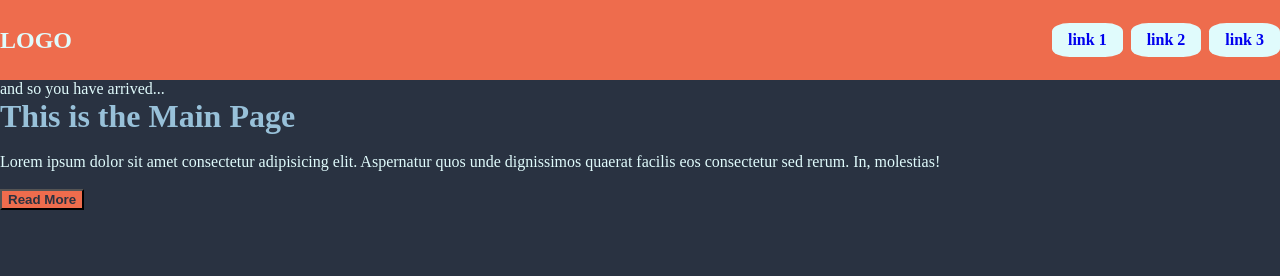
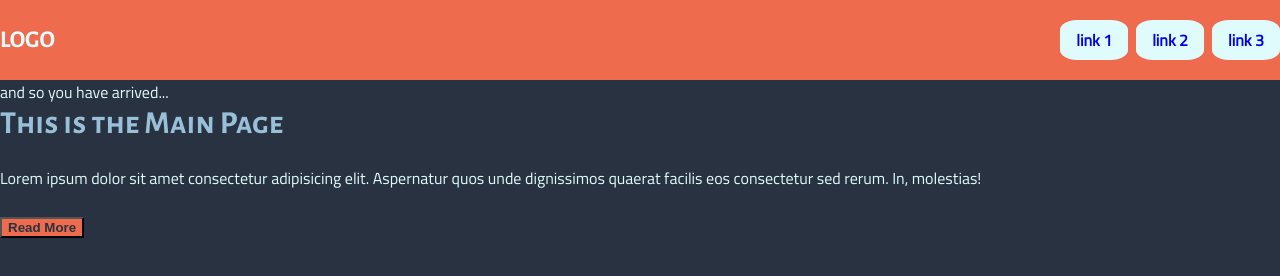
Before and after one commit to gfunk77/navbar-practice, a plain HTML site: page index.html in a window 1280 px wide. Drawn offline with Linux system fonts and the light colour scheme.

Commit message:
change fonts

```diff
--- a/style.css
+++ b/style.css
@@ -1,5 +1,10 @@
+@import url("https://fonts.googleapis.com/css2?family=Alegreya+Sans+SC:wght@700&family=Titillium+Web&display=swap");
+
 * {
   margin: 0%;
+}
+body {
+  font-family: "Titillium Web", sans-serif;
 }
 .navbar {
   height: 5rem;
@@ -10,6 +15,7 @@
 .logo {
   font-size: x-large;
   font-weight: bold;
+  font-family: "Alegreya Sans SC", sans-serif;
   color: #e0fbfc;
 }
 ul {
@@ -36,6 +42,7 @@ a {
 }
 .hero h1 {
   color: #98c1d9;
+  font-family: "Alegreya Sans SC", sans-serif;
 }
 button {
   background-color: #ee6c4d;
```
Also changed, not shown: 1 other file.
